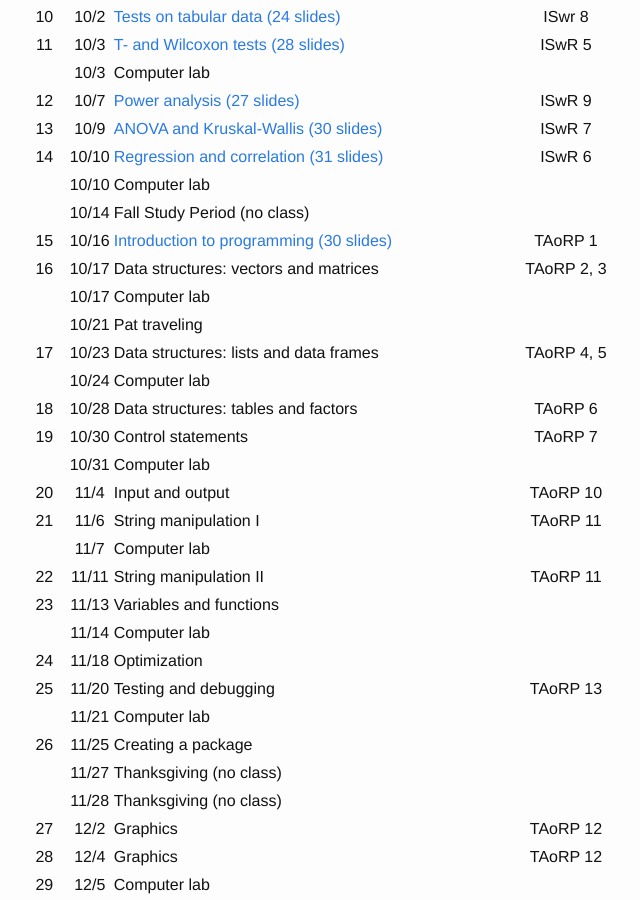
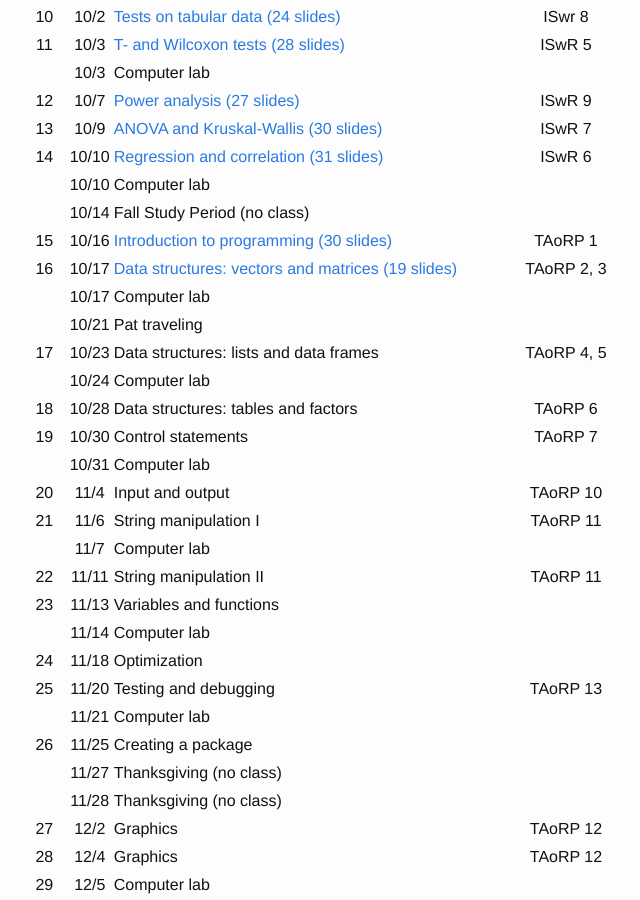
Before and after one commit to microbialinformatics/microbialinformatics.github.io, a Jekyll site: the page built from index.md, in a window 1280 px wide and 900 px high, scrolled down 2413 px. Shown: the whole window, without its empty margins (250-890 px from the left). Built offline with Jekyll 4.4.1, drawn with Linux system fonts in a browser that asks for light colours.

Commit message:
Update schedule information for Lecture16

```diff
--- a/index.md
+++ b/index.md
@@ -68,7 +68,7 @@ Class	|	Date	|	Topic	|	Reading
 	|	10/10	|	Computer lab	|
 	|	10/14	|	Fall Study Period (no class)	|
 15	|	10/16	|	[Introduction to programming (30 slides)](slides/Lecture15)	|	TAoRP 1
-16  |   10/17   |   Data structures: vectors and matrices	|	TAoRP 2, 3
+16  |   10/17   |   [Data structures: vectors and matrices (19 slides)](slides/Lecture16)	|	TAoRP 2, 3
 	|	10/17	|	Computer lab	|
 	|	10/21	|	Pat traveling |
 17  |   10/23   |   Data structures: lists and data frames	|	TAoRP 4, 5
```
